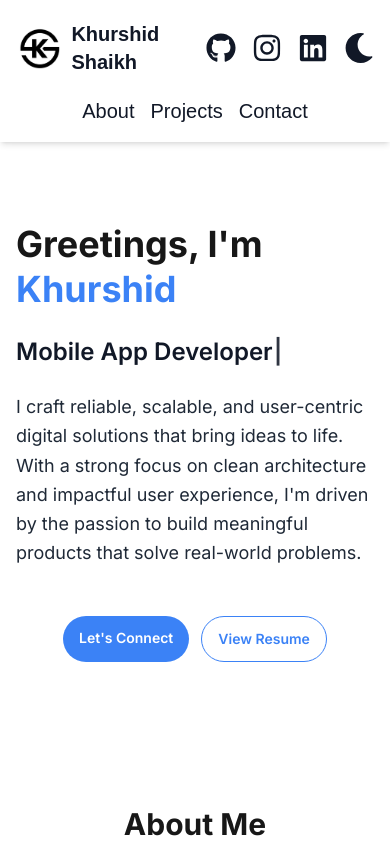
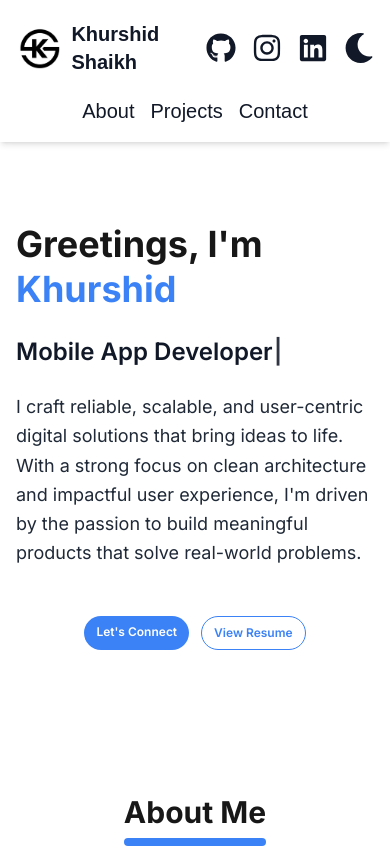
Before and after one commit to KhurshidShaikh/khurshid-portfolio, a Next.js app: page / in a window 390 px wide. Shown: the top 848 px of the page. Built offline with nearby package versions, Linux system fonts and the light colour scheme.

Commit message:
Fix mobile button text size and add favicon

```diff
--- a/src/app/layout.tsx
+++ b/src/app/layout.tsx
@@ -18,7 +18,11 @@ const geistMono = Geist_Mono({
 export const metadata: Metadata = {
   title: "Khurshid Shaikh - Portfolio",
   description: "Full-Stack Web & Mobile App Developer",
-
+  icons: {
+    icon: [
+      { url: '/favicon.ico' },
+    ]
+  }
 };
 
 export default function RootLayout({
@@ -31,6 +35,8 @@ export default function RootLayout({
       <head>
         <meta name="theme-color" media="(prefers-color-scheme: light)" content="#ffffff" />
         <meta name="theme-color" media="(prefers-color-scheme: dark)" content="#0f172a" />
+        <link rel="icon" href="/favicon.ico" sizes="any" />
+        <link rel="manifest" href="/site.webmanifest" />
       </head>
       <body
         className={`${geistSans.variable} ${geistMono.variable} antialiased dark:bg-gray-900 dark:text-white transition-colors duration-200`}
--- a/src/app/page.tsx
+++ b/src/app/page.tsx
@@ -90,7 +90,7 @@ export default function Home() {
               >
                 <a
                   href="#contact"
-                  className="inline-block bg-blue-500 hover:bg-blue-600 text-white font-semibold text-sm sm:text-base px-4 sm:px-8 py-3 rounded-full transition-colors duration-300 whitespace-nowrap"
+                  className="inline-block bg-blue-500 hover:bg-blue-600 text-white font-semibold text-xs sm:text-sm md:text-base px-3 sm:px-4 md:px-8 py-2 sm:py-3 rounded-full transition-colors duration-300 whitespace-nowrap"
                 >
                   Let&apos;s Connect
                 </a>
@@ -98,7 +98,7 @@ export default function Home() {
                   href="https://drive.google.com/file/d/181R15eef-N-Os-SO3TB5K7Cgdw28aVeq/view"
                   target="_blank"
                   rel="noopener noreferrer"
-                  className="inline-block bg-white dark:bg-gray-800 hover:bg-gray-100 dark:hover:bg-gray-700 text-blue-500 border border-blue-500 font-semibold text-sm sm:text-base px-4 sm:px-8 py-3 rounded-full transition-colors duration-300 whitespace-nowrap"
+                  className="inline-block bg-white dark:bg-gray-800 hover:bg-gray-100 dark:hover:bg-gray-700 text-blue-500 border border-blue-500 font-semibold text-xs sm:text-sm md:text-base px-3 sm:px-4 md:px-8 py-2 sm:py-3 rounded-full transition-colors duration-300 whitespace-nowrap"
                 >
                   View Resume
                 </a>
```
Also changed, not shown: public/site.webmanifest (added), 1 other file (tests, documents, lock files or other folders).
